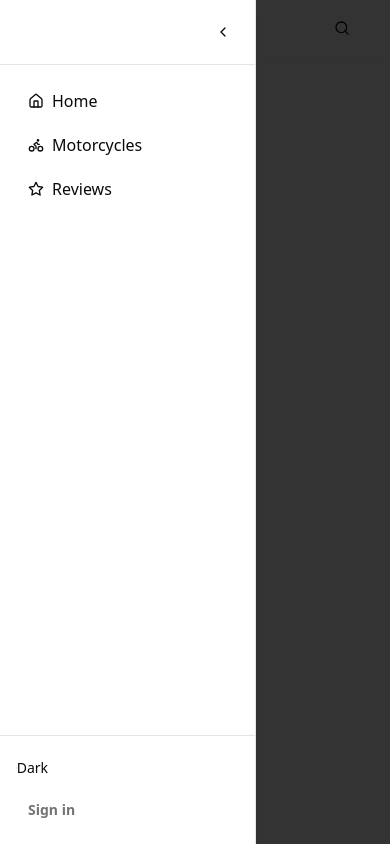
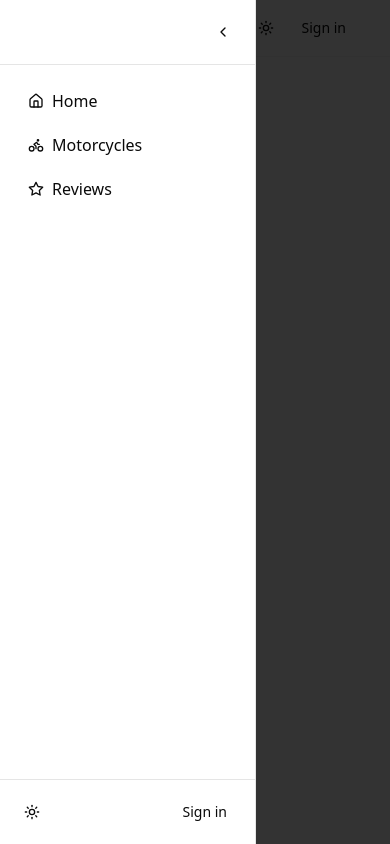
Before and after one commit to babuas25/ridercritic, a Next.js app: page / in a window 390 px wide. Both pictures are taken after a click on the button "Toggle menu". Built offline with nearby package versions, Linux system fonts and the light colour scheme; no server answers.

Commit message:
Complete

```diff
--- a/components/header.tsx
+++ b/components/header.tsx
@@ -1,6 +1,6 @@
 "use client"
 
-import { useState, useEffect } from 'react'
+import { useState } from 'react'
 import { useTheme } from 'next-themes'
 import { Button } from '@/components/ui/button'
 import { Input } from '@/components/ui/input'
@@ -19,7 +19,9 @@ import {
   SheetContent,
   SheetTrigger,
   SheetHeader,
+  SheetTitle,
   SheetClose,
+  SheetDescription
 } from "@/components/ui/sheet"
 import Link from 'next/link'
 import { Logo } from '@/components/ui/logo'
@@ -29,11 +31,6 @@ export default function Header() {
   const { data: session } = useSession()
   const [isSearchOpen, setIsSearchOpen] = useState(false)
   const [isMobileCollapsed] = useState(false)
-  const [mounted, setMounted] = useState(false)
-
-  useEffect(() => {
-    setMounted(true)
-  }, [])
 
   return (
     <header className="sticky top-0 z-50 w-full border-b border-border/40 bg-background/95 backdrop-blur supports-[backdrop-filter]:bg-background/60">
@@ -52,6 +49,8 @@ export default function Header() {
               </Button>
             </SheetTrigger>
             <SheetContent side="left" className="w-64 p-0">
+              <SheetTitle className="sr-only">Navigation Menu</SheetTitle>
+              <SheetDescription className="sr-only">Main navigation menu with links to different sections of the website</SheetDescription>
               <SheetHeader className="p-4 border-b">
                 <SheetClose asChild>
                   <Button variant="ghost" size="icon" className="h-8 w-8 ml-auto">
@@ -77,23 +76,57 @@ export default function Header() {
                 </nav>
               </div>
               <div className="absolute bottom-0 left-0 right-0 p-4 border-t">
-                <div className="flex flex-col gap-2">
+                <div className="flex items-center justify-between">
                   <Button
                     variant="ghost"
                     size="icon"
                     className="h-8 w-8"
                     onClick={() => setTheme(theme === 'dark' ? 'light' : 'dark')}
-                    title={isMobileCollapsed ? "Toggle theme" : undefined}
+                    title="Toggle theme"
                   >
                     <Sun className="h-4 w-4 rotate-0 scale-100 transition-all dark:-rotate-90 dark:scale-0" />
                     <Moon className="absolute h-4 w-4 rotate-90 scale-0 transition-all dark:rotate-0 dark:scale-100" />
-                    {!isMobileCollapsed && mounted && (theme === 'dark' ? 'Lite' : 'Dark')}
+                    <span className="sr-only">Toggle theme</span>
                   </Button>
 
-                  <div className={`flex items-center gap-3 px-3 py-2 text-sm font-[600] text-muted-foreground ${isMobileCollapsed ? 'justify-center px-2' : ''}`}
-                       title={isMobileCollapsed ? "Sign in" : undefined}>
-                    {!isMobileCollapsed && <span>Sign in</span>}
-                  </div>
+                  {session ? (
+                    <DropdownMenu>
+                      <DropdownMenuTrigger asChild>
+                        <Button variant="ghost" className="relative h-8 w-8 rounded-full">
+                          <Avatar className="h-8 w-8">
+                            <AvatarImage src={session.user.image || undefined} alt={session.user.name || 'User'} />
+                            <AvatarFallback>
+                              <User className="h-4 w-4" />
+                            </AvatarFallback>
+                          </Avatar>
+                        </Button>
+                      </DropdownMenuTrigger>
+                      <DropdownMenuContent className="w-56" align="end" forceMount>
+                        <div className="flex items-center justify-start gap-2 p-2">
+                          <div className="flex flex-col space-y-1 leading-none">
+                            {session.user.name && <p className="font-medium text-sm">{session.user.name}</p>}
+                            {session.user.email && <p className="text-xs text-muted-foreground truncate">{session.user.email}</p>}
+                          </div>
+                        </div>
+                        <DropdownMenuSeparator />
+                        <DropdownMenuItem asChild>
+                          <Link href="/dashboard" className="cursor-pointer">
+                            <Settings className="mr-2 h-4 w-4" />
+                            <span>Dashboard</span>
+                          </Link>
+                        </DropdownMenuItem>
+                        <DropdownMenuSeparator />
+                        <DropdownMenuItem onClick={() => signOut()} className="cursor-pointer">
+                          <LogOut className="mr-2 h-4 w-4" />
+                          <span>Sign out</span>
+                        </DropdownMenuItem>
+                      </DropdownMenuContent>
+                    </DropdownMenu>
+                  ) : (
+                    <Button variant="ghost" size="sm" asChild className="h-8">
+                      <Link href="/auth">Sign in</Link>
+                    </Button>
+                  )}
                 </div>
               </div>
             </SheetContent>
@@ -103,8 +136,8 @@ export default function Header() {
           </Link>
         </div>
 
-        <div className="flex items-center gap-2 md:gap-4 ml-auto md:ml-0">
-          <div className="relative">
+        <div className="flex flex-1 items-center justify-end gap-2 md:gap-4">
+          <div className="relative flex items-center">
             <Button
               variant="ghost"
               size="icon"
@@ -127,6 +160,61 @@ export default function Header() {
               />
               <Search className="absolute right-3 top-2.5 h-4 w-4 text-muted-foreground pointer-events-none" />
             </div>
+          </div>
+
+          {/* Mobile theme toggle */}
+          <Button
+            variant="ghost"
+            size="icon"
+            className="h-8 w-8 md:hidden"
+            onClick={() => setTheme(theme === 'dark' ? 'light' : 'dark')}
+            title="Toggle theme"
+          >
+            <Sun className="h-4 w-4 rotate-0 scale-100 transition-all dark:-rotate-90 dark:scale-0" />
+            <Moon className="absolute h-4 w-4 rotate-90 scale-0 transition-all dark:rotate-0 dark:scale-100" />
+            <span className="sr-only">Toggle theme</span>
+          </Button>
+
+          {/* Mobile user icon */}
+          <div className="md:hidden">
+            {session ? (
+              <DropdownMenu>
+                <DropdownMenuTrigger asChild>
+                  <Button variant="ghost" className="relative h-8 w-8 rounded-full">
+                    <Avatar className="h-8 w-8">
+                      <AvatarImage src={session.user.image || undefined} alt={session.user.name || 'User'} />
+                      <AvatarFallback>
+                        <User className="h-4 w-4" />
+                      </AvatarFallback>
+                    </Avatar>
+                  </Button>
+                </DropdownMenuTrigger>
+                <DropdownMenuContent className="w-56" align="end" forceMount>
+                  <div className="flex items-center justify-start gap-2 p-2">
+                    <div className="flex flex-col space-y-1 leading-none">
+                      {session.user.name && <p className="font-medium text-sm">{session.user.name}</p>}
+                      {session.user.email && <p className="text-xs text-muted-foreground truncate">{session.user.email}</p>}
+                    </div>
+                  </div>
+                  <DropdownMenuSeparator />
+                  <DropdownMenuItem asChild>
+                    <Link href="/dashboard" className="cursor-pointer">
+                      <Settings className="mr-2 h-4 w-4" />
+                      <span>Dashboard</span>
+                    </Link>
+                  </DropdownMenuItem>
+                  <DropdownMenuSeparator />
+                  <DropdownMenuItem onClick={() => signOut()} className="cursor-pointer">
+                    <LogOut className="mr-2 h-4 w-4" />
+                    <span>Sign out</span>
+                  </DropdownMenuItem>
+                </DropdownMenuContent>
+              </DropdownMenu>
+            ) : (
+              <Button variant="ghost" size="sm" asChild className="h-8">
+                <Link href="/auth">Sign in</Link>
+              </Button>
+            )}
           </div>
 
           <nav className="hidden md:flex items-center gap-1">
```
Also changed, not shown: 1 other file (tests, documents, lock files or other folders).
